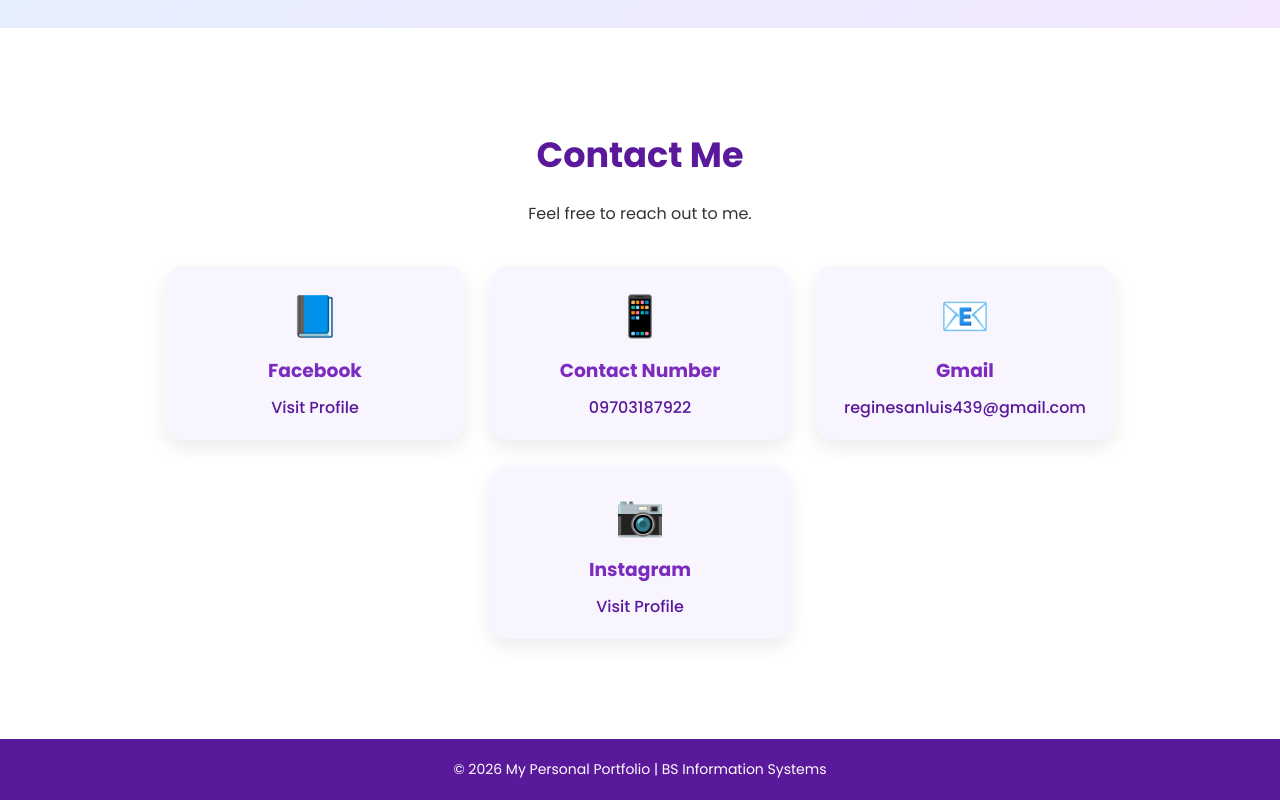
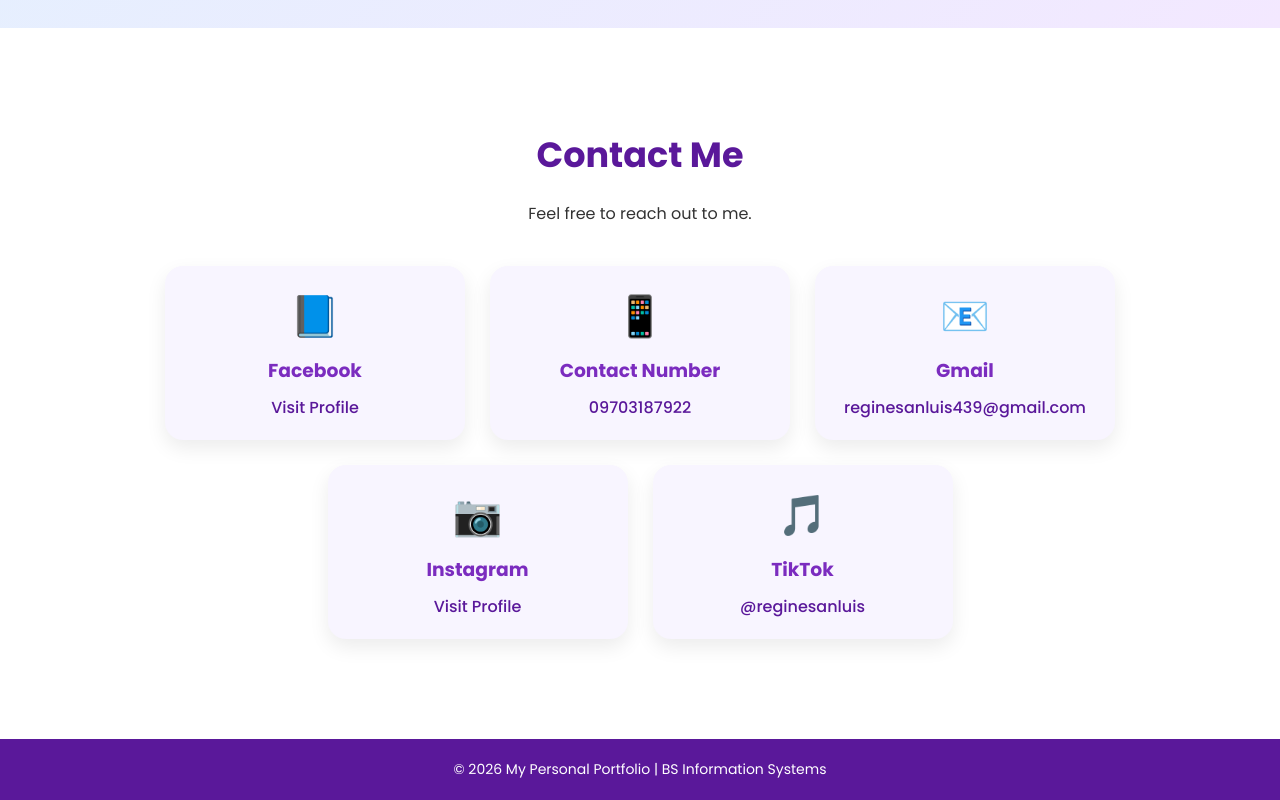
Before and after one commit to reginesanluis439-stack/-reginesanluis439-stack.github.io, a plain HTML site: page index.html in a window 1280 px wide. Shown: the part 2852-3652 px from the top of the page. Drawn offline with Linux system fonts and the light colour scheme.

Commit message:
Update index.html

```diff
--- a/index.html
+++ b/index.html
@@ -165,6 +165,11 @@
                 </a>
                 </div>
 
+                <div class="contact-card">
+                <span>🎵</span>
+                <h3>TikTok</h3>
+                <a href="https://www.tiktok.com/@reginesanluis" target="_blank">@reginesanluis</a>
+        </div>
 
         </div>
     </section>
```
